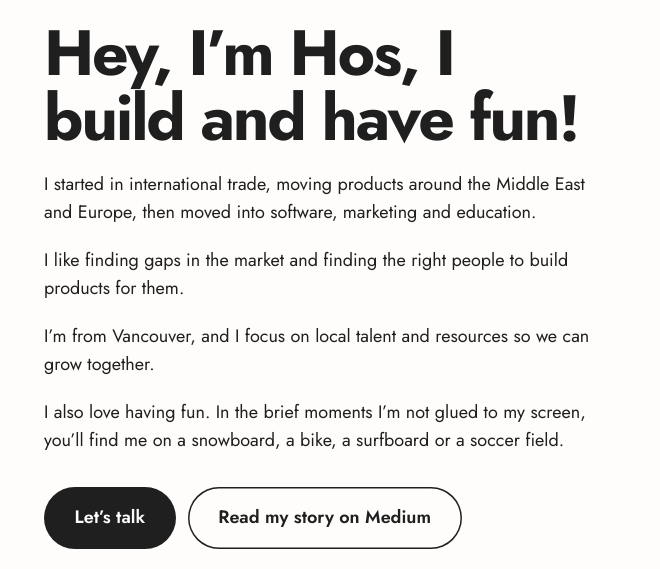
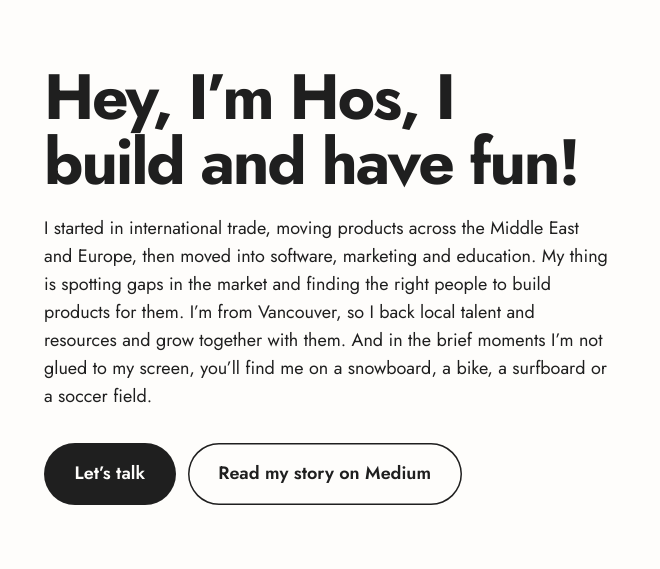
Before and after one commit to hmovi/solitonpower, a plain HTML site: page about.html in a window 1280 px wide. Shown: the part 2980-3549 px from the top of the page, 620-1280 px from the left. Drawn offline with Linux system fonts and the light colour scheme.

Commit message:
Add files via upload

```diff
--- a/about.html
+++ b/about.html
@@ -103,10 +103,7 @@
       <div class="media founder-photo"><img src="https://hebbkx1anhila5yf.public.blob.vercel-storage.com/IMG_0748-viUiCc531tU1Y4I6jjXRBBz7pg3hpV.jpeg" alt="Hos Movahedi beside the bull sculpture on Vancouver’s waterfront" loading="lazy" onerror="this.remove()"></div>
       <div class="copy">
         <h2>Hey, I’m Hos, I build and have fun!</h2>
-        <p>I started in international trade, moving products around the Middle East and Europe, then moved into software, marketing and education.</p>
-        <p>I like finding gaps in the market and finding the right people to build products for them.</p>
-        <p>I’m from Vancouver, and I focus on local talent and resources so we can grow together.</p>
-        <p>I also love having fun. In the brief moments I’m not glued to my screen, you’ll find me on a snowboard, a bike, a surfboard or a soccer field.</p>
+        <p>I started in international trade, moving products across the Middle East and Europe, then moved into software, marketing and education. My thing is spotting gaps in the market and finding the right people to build products for them. I’m from Vancouver, so I back local talent and resources and grow together with them. And in the brief moments I’m not glued to my screen, you’ll find me on a snowboard, a bike, a surfboard or a soccer field.</p>
         <div class="actions" style="margin-top:2rem">
           <a class="btn btn-dark" href="contact.html">Let’s talk</a>
           <a class="btn btn-line" href="https://medium.com/@HosVNG/about">Read my story on Medium</a>
```
